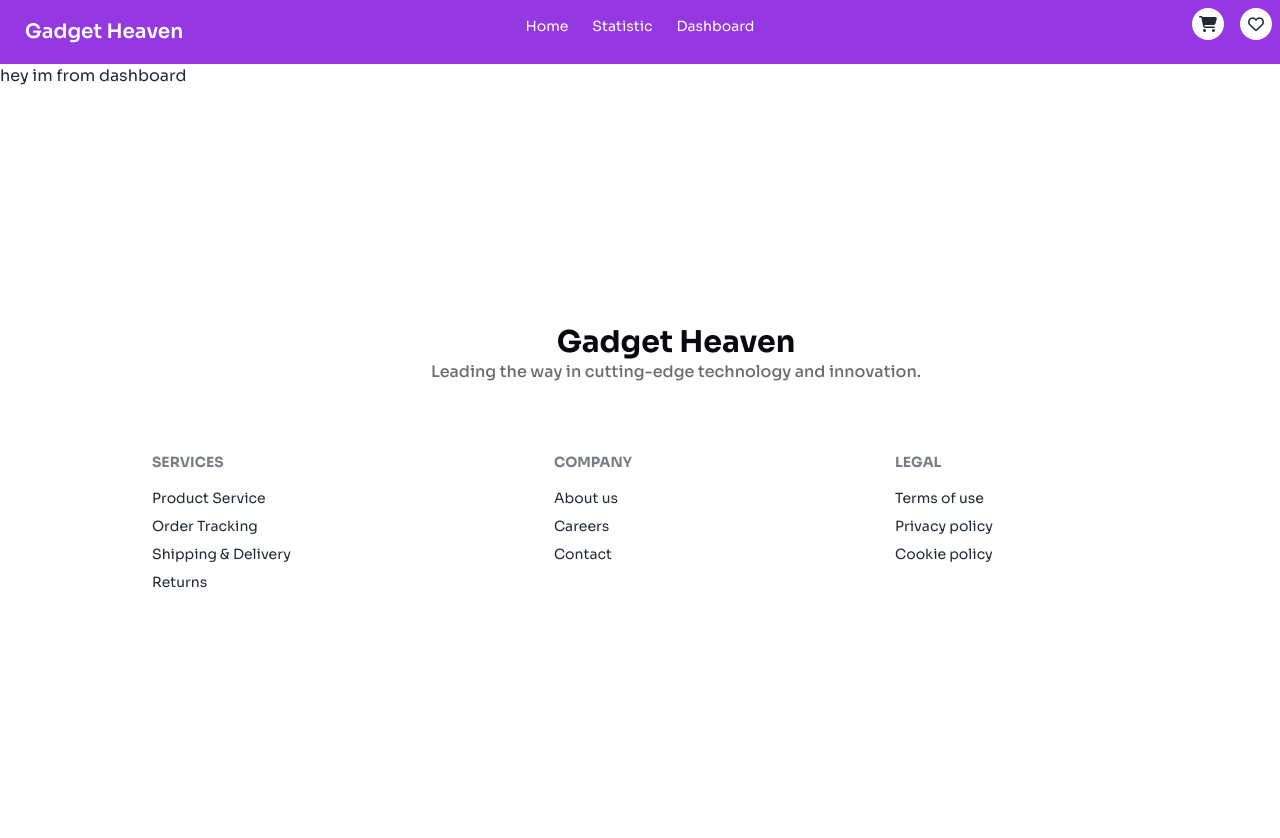
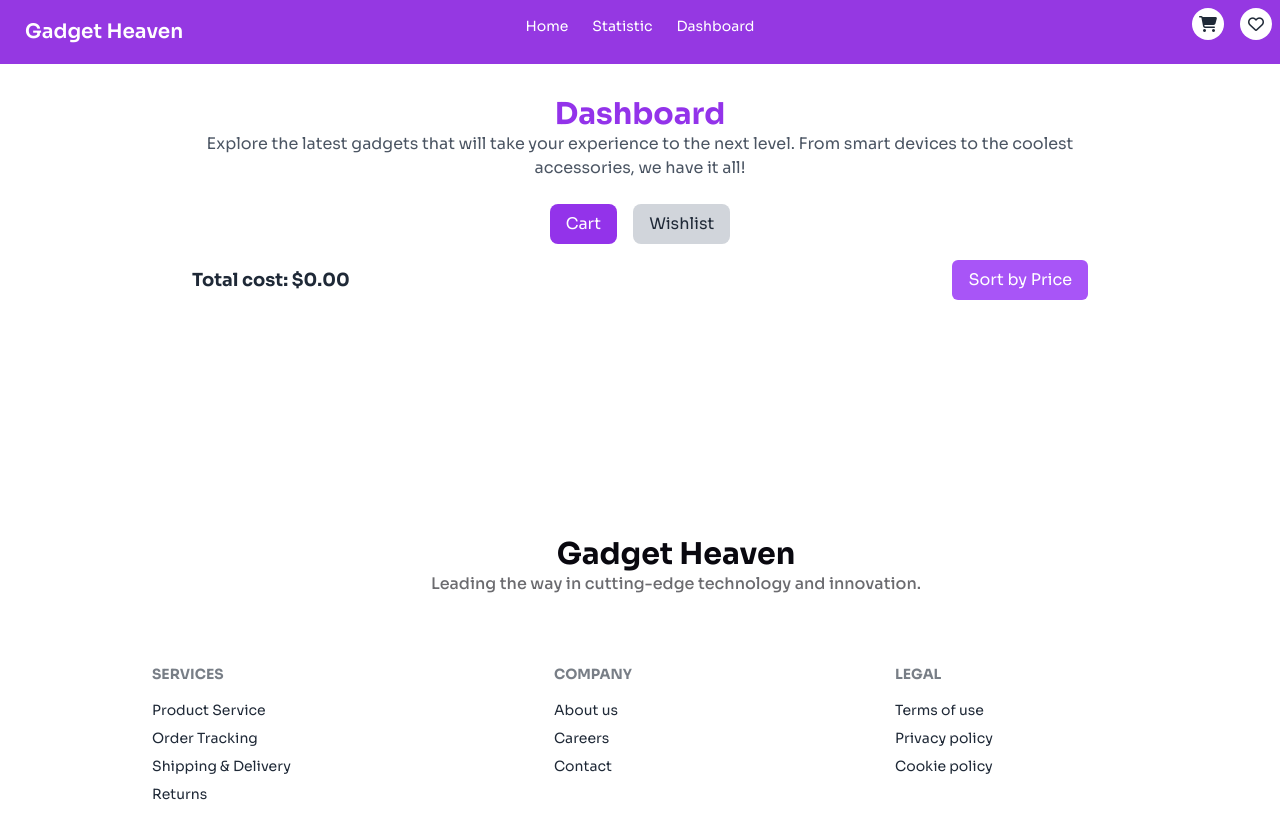
Before and after one commit to programming-hero-web-course-4/b10a8-gadget-heaven-imroknujjamanrony, a React (Vite) app: page /dashboard in a window 1280 px wide. Shown: the top 838 px of the page. Before the commit the page ends 800 px from the top, so only its background shows below. Built offline with nearby package versions, Linux system fonts and the light colour scheme.

Commit message:
added dashbaord

```diff
--- a/index.html
+++ b/index.html
@@ -2,9 +2,9 @@
 <html lang="en" data-theme="light">
   <head>
     <meta charset="UTF-8" />
-    <link rel="icon" type="image/svg+xml" href="/vite.svg" />
+    <link rel="icon" type="image/svg+xml" href="/logo.png" />
     <meta name="viewport" content="width=device-width, initial-scale=1.0" />
-    <title>Vite + React</title>
+    <title>Gadget Heaven</title>
     <link
       rel="stylesheet"
       href="https://cdnjs.cloudflare.com/ajax/libs/font-awesome/6.6.0/css/all.min.css"
--- a/package.json
+++ b/package.json
@@ -17,6 +17,7 @@
     "@fortawesome/react-fontawesome": "^0.2.2",
     "react": "^18.3.1",
     "react-dom": "^18.3.1",
+    "react-icons": "^5.4.0",
     "react-router-dom": "^6.28.0"
   },
   "devDependencies": {
--- /dev/null
+++ b/src/components/CartProvider.jsx
@@ -0,0 +1,35 @@
+import { createContext, useState } from "react";
+
+export const CartContext = createContext();
+
+const CartProvider = ({ children }) => {
+  const [cart, setCart] = useState([]);
+  const [wishlist, setWishlist] = useState([]);
+
+  const addToCart = (item) => {
+    if (!cart.some((cartItem) => cartItem.product_id === item.product_id)) {
+      setCart([...cart, item]);
+    }
+  };
+
+  const addToWishlist = (item) => {
+    if (!wishlist.some((wish) => wish.product_id === item.product_id)) {
+      setWishlist([...wishlist, item]);
+    }
+  };
+
+  // Function to remove an item from the cart
+  const removeFromCart = (id) => {
+    setCart(cart.filter((item) => item.product_id !== id));
+  };
+
+  return (
+    <CartContext.Provider
+      value={{ cart, wishlist, addToCart, addToWishlist, removeFromCart }}
+    >
+      {children}
+    </CartContext.Provider>
+  );
+};
+
+export default CartProvider;
--- a/src/components/Headings.jsx
+++ b/src/components/Headings.jsx
@@ -1,3 +1,4 @@
+// eslint-disable-next-line react/prop-types
 const Headings = ({ title }) => {
   return (
     <div className="flex justify-center items-baseline">
--- a/src/components/ItemDetails.jsx
+++ b/src/components/ItemDetails.jsx
@@ -1,82 +1,26 @@
-// import { useEffect, useState } from "react";
-// import { useLoaderData, useParams } from "react-router-dom";
-
-// const ItemDetails = () => {
-//   const { id } = useParams();
-//   const items = useLoaderData();
-//   const [item, setItem] = useState({});
-
-//   useEffect(() => {
-//     const singleItem = items.find((item) => item.product_id == id);
-//     setItem(singleItem);
-//   }, [id, items]);
-
-//   return (
-//     <div className="mt-8 relative">
-//       {/* Header Section */}
-//       <div className="bg-[#9538E2] text-center pt-8 pb-48">
-//         <h2 className="text-4xl font-bold text-white py-2">Product Details</h2>
-//         <p className="font-normal text-base text-white">
-//           Explore the latest gadgets that will take your experience to the next
-//           level. From smart devices to the coolest accessories, we have it all!
-//         </p>
-//       </div>
-
-//       {/* Card Details */}
-//       <div className="absolute left-1/2 top-36 transform -translate-x-1/2 bg-white shadow-lg rounded-lg overflow-hidden w-[700px] flex border border-gray-200">
-//         {/* Image Section */}
-//         <div className="w-1/2">
-//           <img
-//             className="w-full h-full object-cover"
-//             src={item.product_image}
-//             alt={item.product_title}
-//           />
-//         </div>
-
-//         {/* Description Section */}
-//         <div className="w-1/2 p-6 flex flex-col justify-between">
-//           <div>
-//             <h1 className="text-2xl font-bold text-gray-800 mb-2">
-//               {item.product_title}
-//             </h1>
-//             <p className="text-lg text-gray-700 mb-4">
-//               Price: <span className="font-semibold">${item.price}</span>
-//             </p>
-//             <p className="text-sm text-gray-600 mb-2">
-//               <strong>Description:</strong> {item.description}
-//             </p>
-//             <p className="text-sm text-gray-600 mb-2">
-//               <strong>Rating:</strong> {item.rating}
-//             </p>
-//             <p className="text-sm text-gray-600">
-//               <strong>Specification:</strong> {item.Specification}
-//             </p>
-//           </div>
-//           <button className="mt-4 bg-[#9538E2] text-white py-2 px-4 rounded hover:bg-[#842DCB] transition">
-//             Add to Cart
-//           </button>
-//         </div>
-//       </div>
-//     </div>
-//   );
-// };
-
-// export default ItemDetails;
-
-//
-
-import { useEffect, useState } from "react";
+import { useContext, useEffect, useState } from "react";
+import { FaShoppingCart, FaHeart } from "react-icons/fa";
 import { useLoaderData, useParams } from "react-router-dom";
+import { CartContext } from "./CartProvider";
 
 const ItemDetails = () => {
   const { id } = useParams();
   const items = useLoaderData();
-  const [item, setItem] = useState({});
+  const [item, setItem] = useState(null);
+  const { cart, wishlist, addToCart, addToWishlist } = useContext(CartContext);
 
   useEffect(() => {
     const singleItem = items.find((item) => item.product_id == id);
     setItem(singleItem);
   }, [id, items]);
+
+  if (!item) {
+    return <div>Loading...</div>;
+  }
+
+  const isInWishlist = wishlist.some(
+    (wish) => wish.product_id === item.product_id
+  );
 
   return (
     <div className="mt-8 relative">
@@ -90,9 +34,9 @@ const ItemDetails = () => {
       </div>
 
       {/* Card Details */}
-      <div className="absolute left-1/2 top-36 transform -translate-x-1/2 bg-white shadow-lg rounded-lg overflow-hidden w-[700px] flex border border-gray-200">
+      <div className="absolute left-1/2 top-36 transform -translate-x-1/2 bg-white shadow-lg rounded-lg overflow-hidden w-[90%] max-w-[700px] flex flex-col md:flex-row border border-gray-200">
         {/* Image Section */}
-        <div className="w-1/2">
+        <div className="w-full md:w-1/2 bg-gray-100 flex items-center justify-center">
           <img
             className="w-full h-full object-cover"
             src={item.product_image}
@@ -101,22 +45,26 @@ const ItemDetails = () => {
         </div>
 
         {/* Description Section */}
-        <div className="w-1/2 p-6 flex flex-col justify-between">
+        <div className="w-full md:w-1/2 p-6 flex flex-col justify-between">
           <div>
             <h1 className="text-2xl font-bold text-gray-800 mb-2">
               {item.product_title}
             </h1>
             <p className="text-lg text-gray-700 mb-4">
-              Price: <span className="font-semibold">${item.price}</span>
+              Price:{" "}
+              <span className="font-semibold text-[#9538E2]">
+                ${item.price ? item.price.toFixed(2) : "N/A"}
+              </span>
             </p>
-            <p className="text-sm text-gray-600 mb-2">
-              <strong>Description:</strong> {item.description}
+            <p className="text-sm text-gray-600 mb-4">
+              {item.availability ? (
+                <span className="text-green-600 font-semibold">In Stock</span>
+              ) : (
+                <span className="text-red-600 font-semibold">Out of Stock</span>
+              )}
             </p>
-            <p className="text-sm text-gray-600 mb-2">
-              <strong>Rating:</strong> {item.rating}
-            </p>
-            {/* Mapping through specifications */}
-            <div className="text-sm text-gray-600">
+            <p className="text-sm text-gray-600 mb-4">{item.description}</p>
+            <div className="text-sm text-gray-600 mb-4">
               <strong>Specifications:</strong>
               <ul className="list-disc ml-6 mt-1">
                 {item.Specification?.map((spec, index) => (
@@ -124,10 +72,42 @@ const ItemDetails = () => {
                 ))}
               </ul>
             </div>
+            <div className="flex items-center">
+              <p className="text-sm text-gray-600 mr-2">
+                <strong>Rating:</strong>
+              </p>
+              <div className="flex items-center">
+                <span className="text-yellow-500 text-lg">
+                  {"★".repeat(Math.floor(item.rating))}
+                </span>
+                <span className="text-gray-400 text-lg">
+                  {"★".repeat(5 - Math.floor(item.rating))}
+                </span>
+                <span className="ml-2 text-gray-600 text-sm">
+                  ({item.rating})
+                </span>
+              </div>
+            </div>
           </div>
-          <button className="mt-4 bg-[#9538E2] text-white py-2 px-4 rounded hover:bg-[#842DCB] transition">
-            Add to Cart
-          </button>
+          <div className="flex justify-between items-center mt-6">
+            <button
+              onClick={() => addToCart(item)}
+              className="flex items-center gap-2 bg-[#9538E2] text-white py-2 px-4 rounded hover:bg-[#842DCB] transition"
+            >
+              <FaShoppingCart /> Add to Cart
+            </button>
+            <button
+              onClick={() => addToWishlist(item)}
+              className={`flex items-center gap-2 py-2 px-4 rounded hover:bg-gray-100 transition ${
+                isInWishlist
+                  ? "bg-gray-300 text-gray-500 cursor-not-allowed"
+                  : "border border-gray-400 text-gray-600"
+              }`}
+              disabled={isInWishlist}
+            >
+              <FaHeart /> Add to Wishlist
+            </button>
+          </div>
         </div>
       </div>
     </div>
--- a/src/main.jsx
+++ b/src/main.jsx
@@ -3,9 +3,12 @@ import { createRoot } from "react-dom/client";
 import "./index.css";
 import { RouterProvider } from "react-router-dom";
 import routes from "./routes/Routes";
+import CartProvider from "./components/CartProvider";
 
 createRoot(document.getElementById("root")).render(
   <StrictMode>
-    <RouterProvider router={routes}></RouterProvider>
+    <CartProvider>
+      <RouterProvider router={routes}></RouterProvider>
+    </CartProvider>
   </StrictMode>
 );
--- a/src/pages/Dashboard.jsx
+++ b/src/pages/Dashboard.jsx
@@ -1,7 +1,102 @@
+import { useContext, useState, useEffect } from "react";
+import { CartContext } from "../components/CartProvider";
+import { FaTrash } from "react-icons/fa";
+
 const Dashboard = () => {
+  const { cart, wishlist, removeFromCart } = useContext(CartContext);
+  const [activeTab, setActiveTab] = useState("cart");
+  const [sortedCart, setSortedCart] = useState([]);
+
+  useEffect(() => {
+    setSortedCart(cart); // Keep the cart in sync with the sortedCart
+  }, [cart]);
+
+  const sortByPrice = () => {
+    const sorted = [...sortedCart].sort((a, b) => b.price - a.price);
+    setSortedCart(sorted);
+  };
+
   return (
-    <div>
-      <h2>hey im from dashboard</h2>
+    <div className="mt-8 mx-auto max-w-4xl">
+      <div className="text-center mb-6">
+        <h1 className="text-3xl font-bold text-purple-600">Dashboard</h1>
+        <p className="text-gray-600">
+          Explore the latest gadgets that will take your experience to the next
+          level. From smart devices to the coolest accessories, we have it all!
+        </p>
+      </div>
+      <div className="flex justify-center gap-4 mb-4">
+        <button
+          onClick={() => setActiveTab("cart")}
+          className={`py-2 px-4 rounded-lg ${
+            activeTab === "cart" ? "bg-purple-600 text-white" : "bg-gray-300"
+          }`}
+        >
+          Cart
+        </button>
+        <button
+          onClick={() => setActiveTab("wishlist")}
+          className={`py-2 px-4 rounded-lg ${
+            activeTab === "wishlist"
+              ? "bg-purple-600 text-white"
+              : "bg-gray-300"
+          }`}
+        >
+          Wishlist
+        </button>
+      </div>
+      {activeTab === "cart" && (
+        <>
+          <div className="flex justify-between items-center mb-4">
+            <h2 className="text-lg font-bold">
+              Total cost: $
+              {cart.reduce((acc, item) => acc + item.price, 0).toFixed(2)}
+            </h2>
+            <button
+              onClick={sortByPrice}
+              className="px-4 py-2 bg-purple-500 text-white rounded-md"
+            >
+              Sort by Price
+            </button>
+          </div>
+          {sortedCart.map((item) => (
+            <div
+              key={item.product_id}
+              className="flex items-center justify-between bg-white shadow-md rounded-lg p-4 mb-4"
+            >
+              <div className="flex items-center gap-4">
+                <img
+                  src={item.image || "https://via.placeholder.com/80"}
+                  alt={item.product_title}
+                  className="w-20 h-20 object-cover rounded"
+                />
+                <div>
+                  <h3 className="font-bold text-lg">{item.product_title}</h3>
+                  <p className="text-gray-600">{item.description}</p>
+                  <p className="font-bold text-purple-500">${item.price}</p>
+                </div>
+              </div>
+              <button
+                onClick={() => removeFromCart(item.product_id)}
+                className="text-red-500 hover:text-red-700"
+              >
+                <FaTrash size={20} />
+              </button>
+            </div>
+          ))}
+        </>
+      )}
+      {activeTab === "wishlist" &&
+        wishlist.map((item) => (
+          <div
+            key={item.product_id}
+            className="bg-white shadow-md rounded-lg p-4 mb-4"
+          >
+            <h3 className="font-bold text-lg">{item.product_title}</h3>
+            <p className="text-gray-600">{item.description}</p>
+            <p className="font-bold text-purple-500">${item.price}</p>
+          </div>
+        ))}
     </div>
   );
 };
--- a/src/routes/Routes.jsx
+++ b/src/routes/Routes.jsx
@@ -5,6 +5,7 @@ import Statistic from "../pages/Statistic";
 import Dashboard from "../pages/Dashboard";
 import DataCards from "../components/DataCards";
 import ItemDetails from "../components/ItemDetails";
+import Error from "../components/Error";
 // import Banner from "../components/Banner";
 
 const routes = createBrowserRouter([
@@ -44,6 +45,10 @@ const routes = createBrowserRouter([
       },
     ],
   },
+  {
+    path: "*",
+    element: <Error></Error>,
+  },
 ]);
 
 export default routes;
```
Also changed, not shown: src/components/Error.jsx (added, +9 -0 lines), public/logo.png (added), 1 other file (tests, documents, lock files or other folders).
